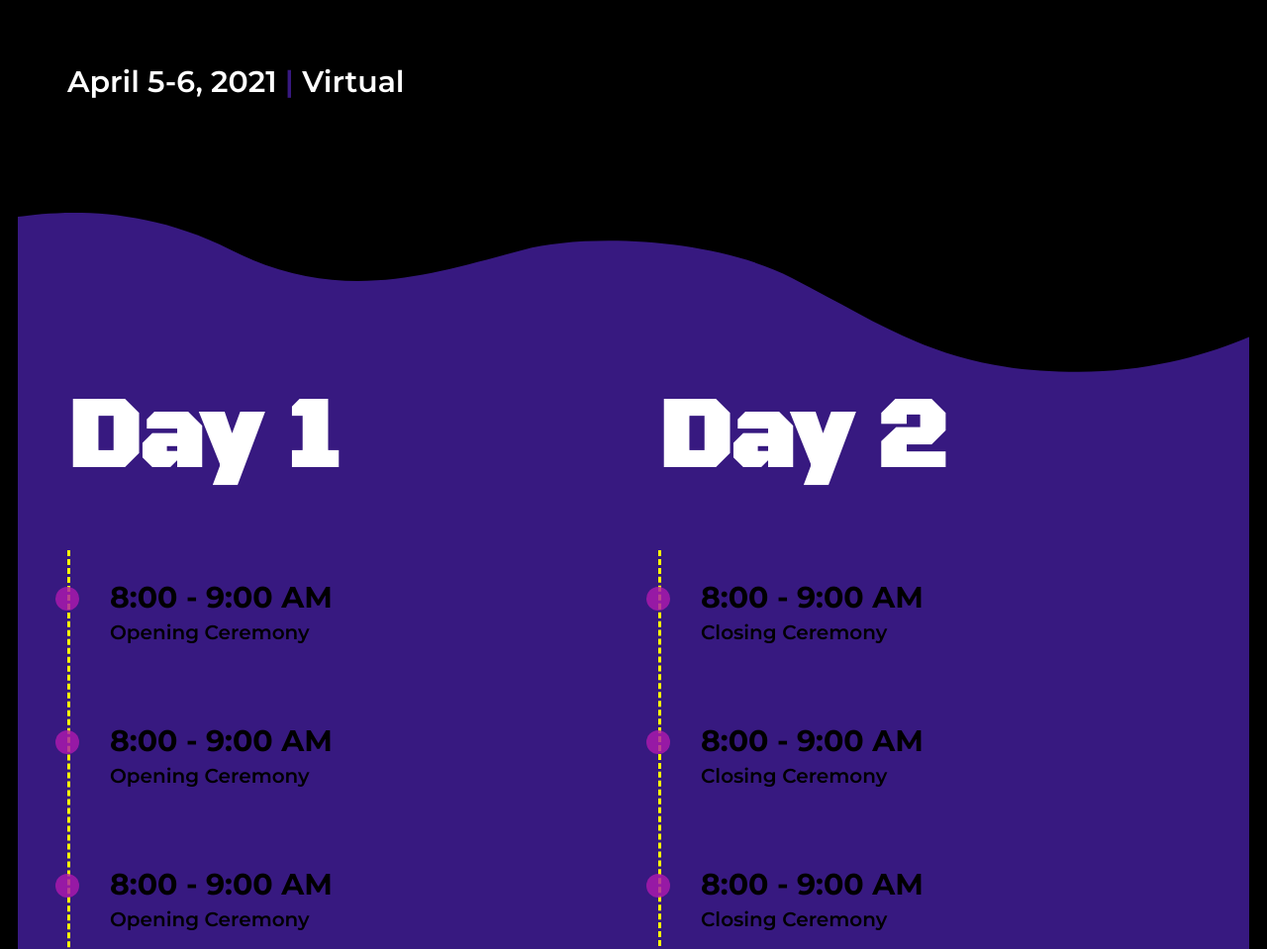
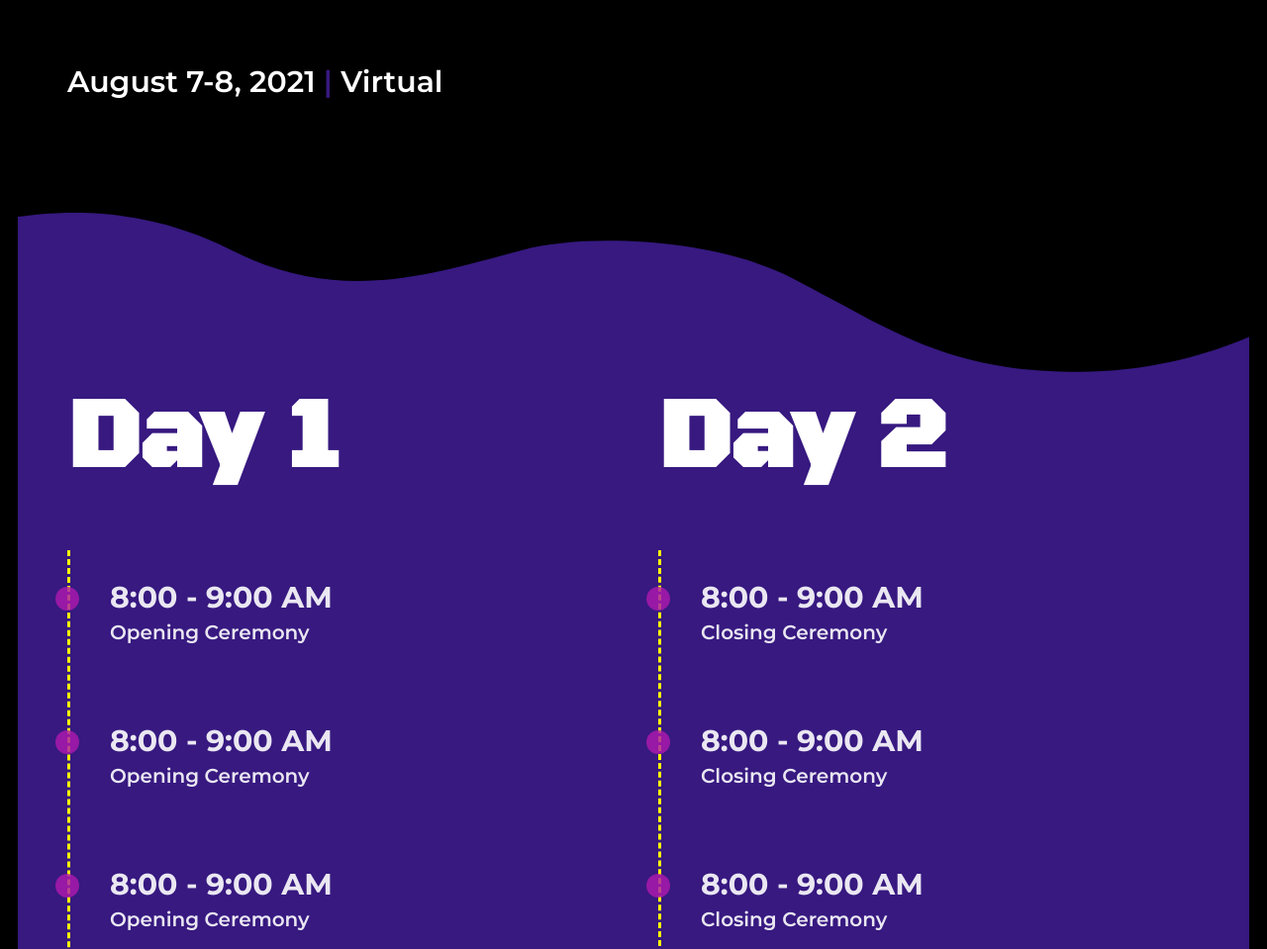
Before and after one commit to gogiakush/NeuralHacks_2.0, a plain HTML site: page index.html in a window 1280 px wide. Shown: the part 418-1377 px from the top of the page at 99% size. Drawn offline with Linux system fonts and the light colour scheme.

Commit message:
changed font color

```diff
--- a/index.html
+++ b/index.html
@@ -29,7 +29,7 @@
                     <h1>Neural Hacks <span style="color: rgba(111, 50, 255, 0.5);">2.0</span></h1>
                 </div>
                 <div id="date">
-                    <p id="date">April 5-6, 2021 <span style="color: rgba(111, 50, 255, 0.5);">|</span> Virtual</p>
+                    <p id="date">August 7-8, 2021 <span style="color: rgba(111, 50, 255, 0.5);">|</span> Virtual</p>
                 </div>
             </div>
 
--- a/style.css
+++ b/style.css
@@ -342,17 +342,16 @@ section {
 
 .event *{
     font-family: 'Montserrat', sans-serif;
+    color: rgba(255, 255, 255, 0.897);
 }
 
 .event .event-name {
-    color: rgb(0, 0, 0);
     display: block;
     font-size: 30px;
     font-weight: 700;
 }
 
 .event .event-time {
-    color: black;
     display: block;
     margin-top: 5px !important;
     font-size: 20px;
```
